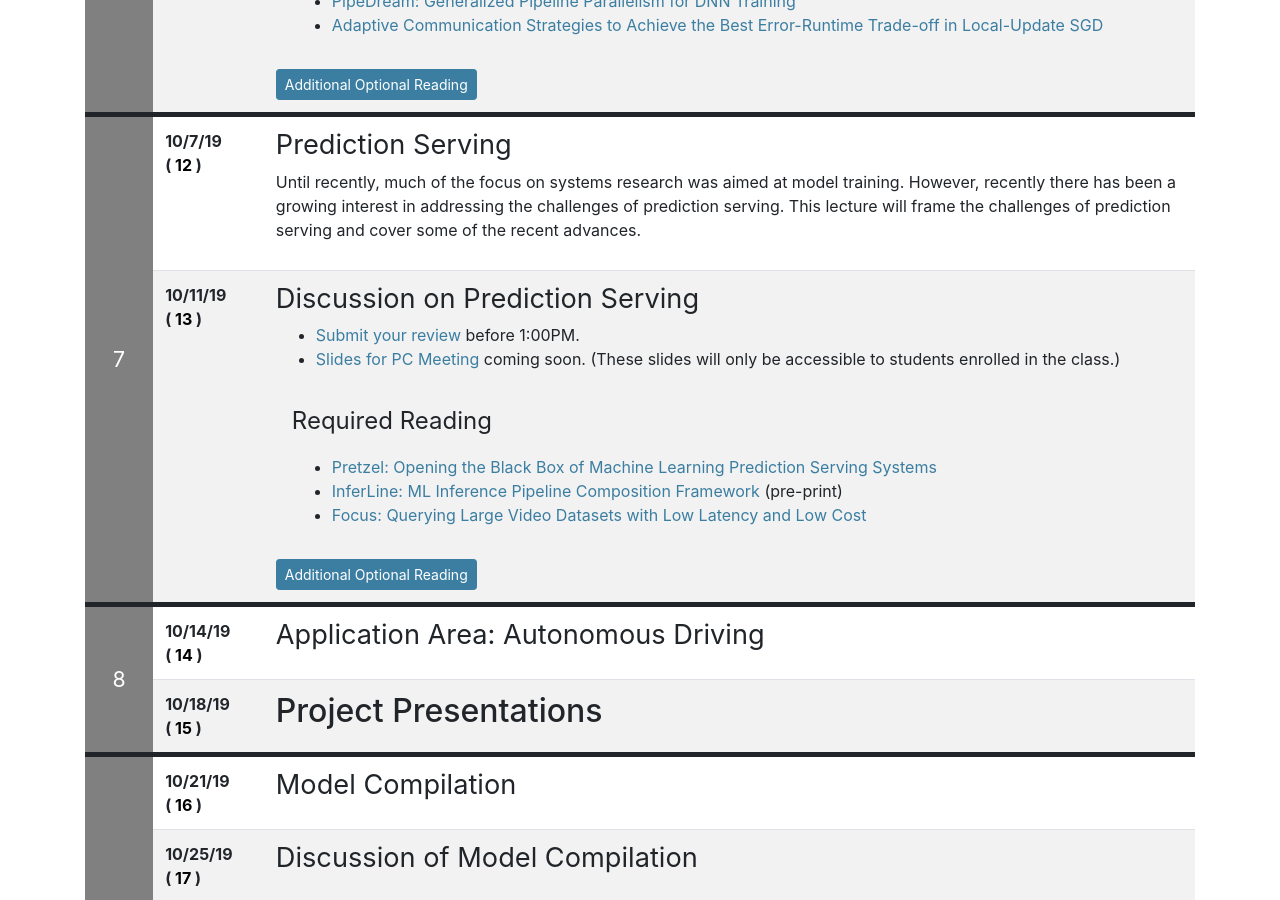
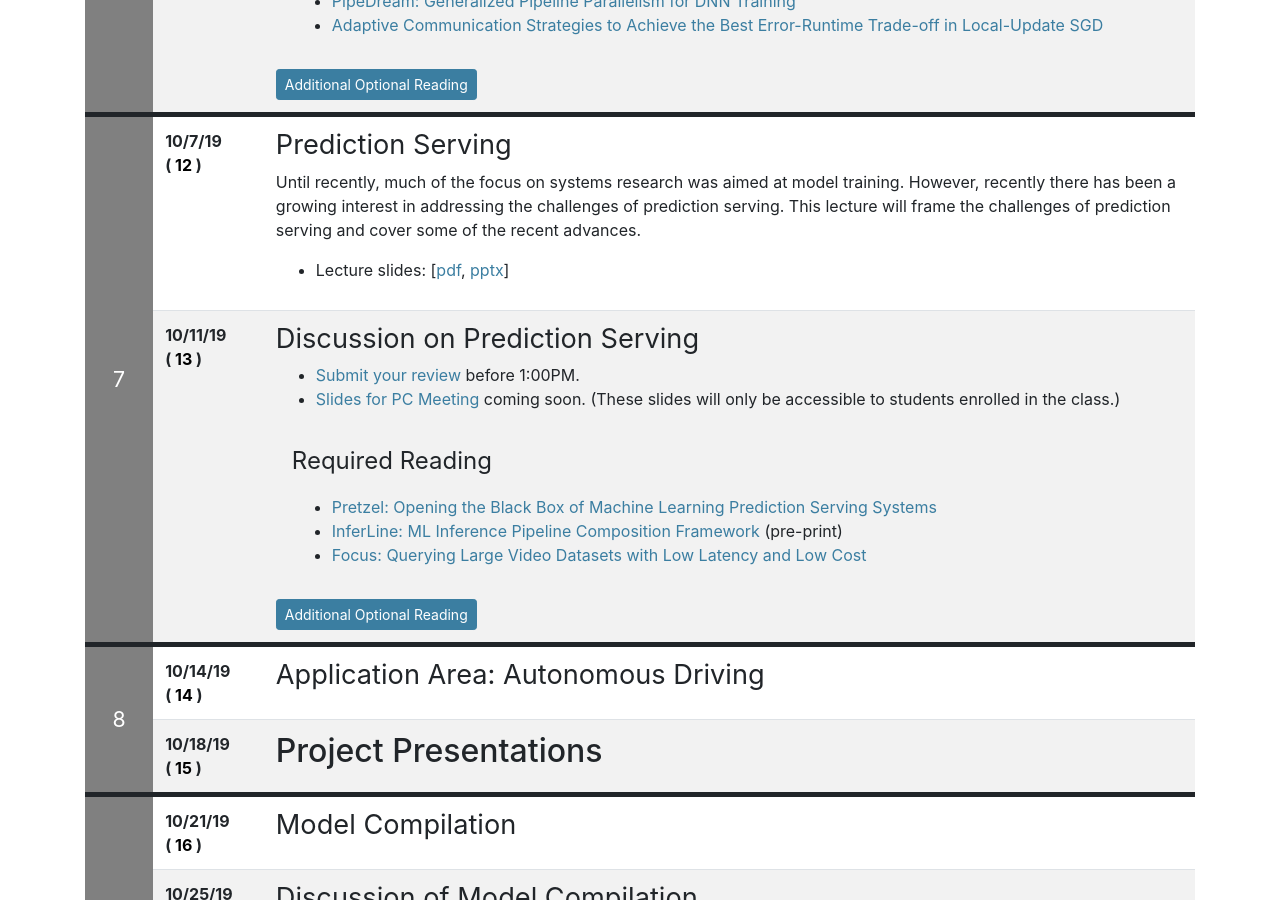
Before and after one commit to ucbrise/cs294-ai-sys-fa19, a Jekyll site: the page built from index.md, in a window 1280 px wide and 900 px high, scrolled down 4153 px. Built offline with Jekyll 4.4.1, drawn with Linux system fonts in a browser that asks for light colours; nearby versions of some CDN libraries; our own code applies the rules of GitHub Pages for plain Markdown files.

Commit message:
updating lecture

```diff
--- a/index.md
+++ b/index.md
@@ -408,6 +408,10 @@ Mixed-Precision: Training ImageNet in Four Minutes](https://arxiv.org/pdf/1807.1
 Until recently, much of the focus on systems research was aimed at model training.  However, recently there has been a growing interest in addressing the challenges of prediction serving.  This lecture will frame the challenges of prediction serving and cover some of the recent advances.
 
 
+* Lecture slides: [[pdf](assets/lectures/lec07/07_prediction-serving.pdf), [pptx](assets/lectures/lec07/07_prediction-serving.pptx)]
+
+
+
 {% include syllabus_entry %}
 ## Discussion on Prediction Serving
 
```
Also changed, not shown: 2 other files.
